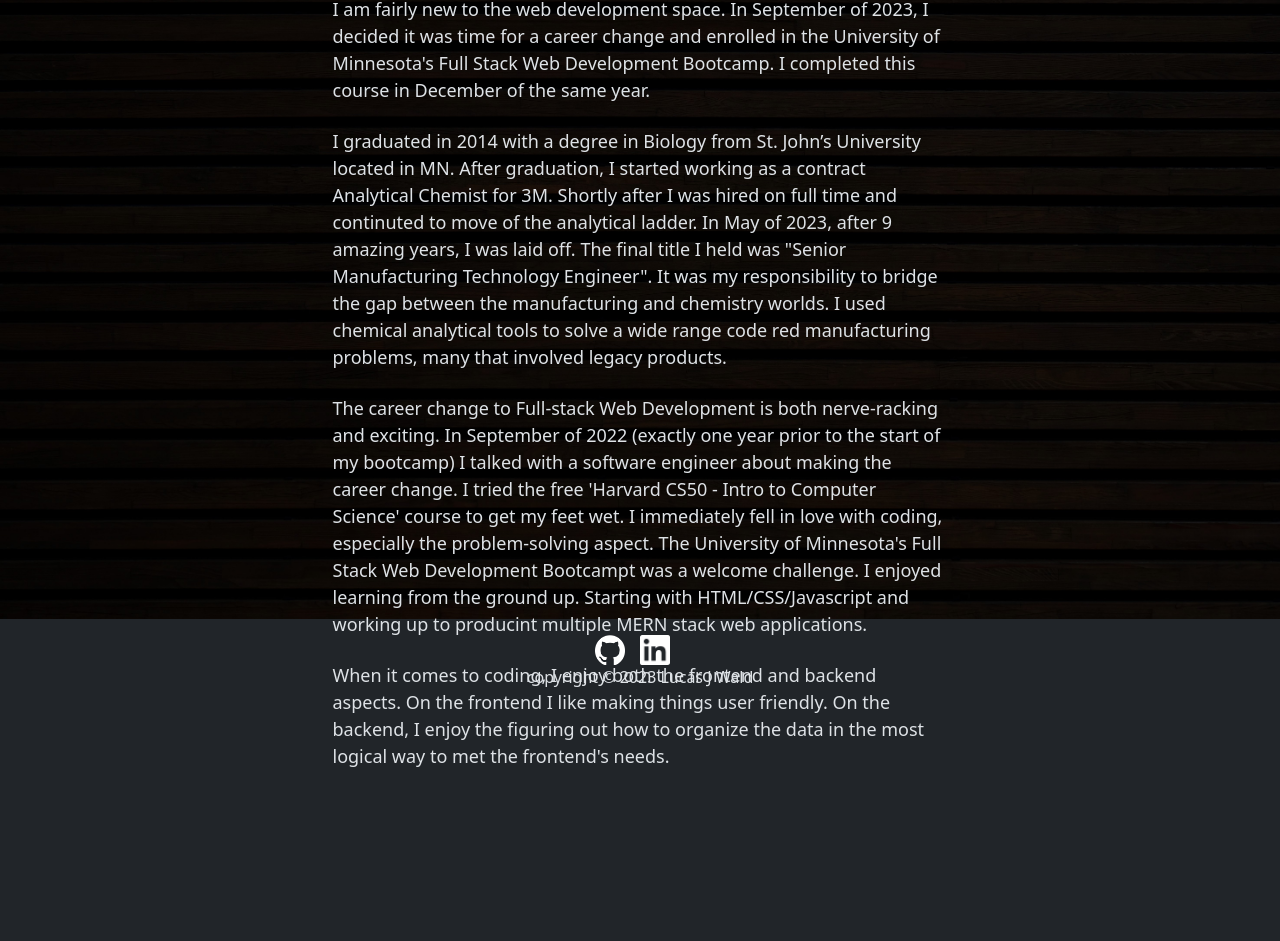
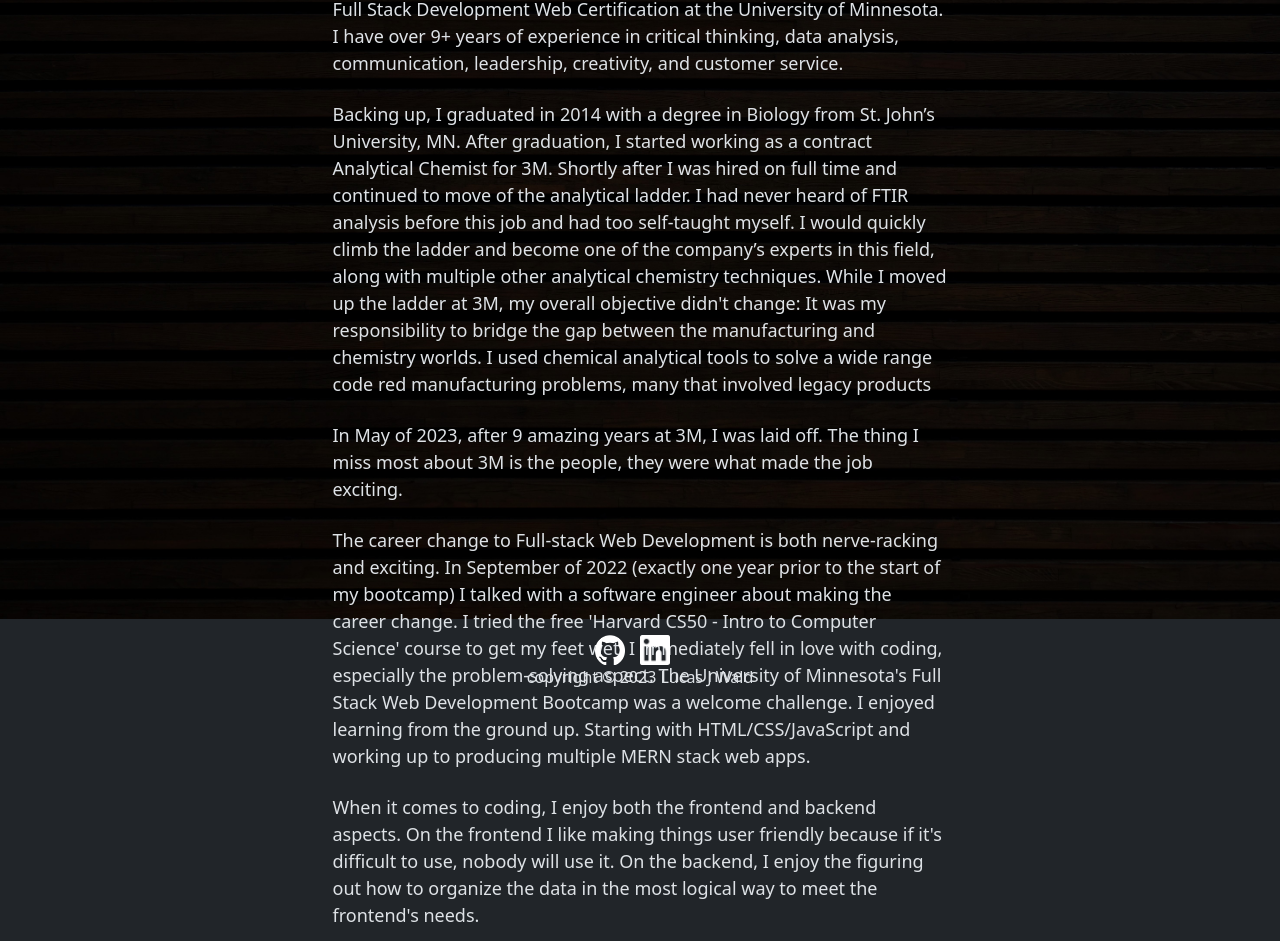
Before and after one commit to Wald14/lucas_wald_portfolio, a React (Vite) app: page / in a window 1280 px wide. Shown: the part 237-1178 px from the top of the page. Before the commit the page ends 1019 px from the top, so only its background shows below. Built offline with nearby package versions, Linux system fonts and the light colour scheme.

Commit message:
Updated About Me section and updated resume

```diff
--- a/src/components/AboutMe.jsx
+++ b/src/components/AboutMe.jsx
@@ -14,10 +14,11 @@
       </Row>
       <Row>
         <div className="about-me-info">
-          <p>I am fairly new to the web development space. In September of 2023, I decided it was time for a career change and enrolled in the University of Minnesota's Full Stack Web Development Bootcamp. I completed this course in December of the same year.</p>
-          <p>I graduated in 2014 with a degree in Biology from St. John’s University located in MN. After graduation, I started working as a contract Analytical Chemist for 3M. Shortly after I was hired on full time and continuted to move of the analytical ladder. In May of 2023, after 9 amazing years, I was laid off. The final title I held was "Senior Manufacturing Technology Engineer". It was my responsibility to bridge the gap between the manufacturing and chemistry worlds. I used chemical analytical tools to solve a wide range code red manufacturing problems, many that involved legacy products.</p>
-          <p>The career change to Full-stack Web Development is both nerve-racking and exciting. In September of 2022 (exactly one year prior to the start of my bootcamp) I talked with a software engineer about making the career change. I tried the free 'Harvard CS50 - Intro to Computer Science' course to get my feet wet. I immediately fell in love with coding, especially the problem-solving aspect. The University of Minnesota's Full Stack Web Development Bootcampt was a welcome challenge. I enjoyed learning from the ground up. Starting with HTML/CSS/Javascript and working up to producint multiple MERN stack web applications.</p>
-          <p>When it comes to coding, I enjoy both the frontend and backend aspects. On the frontend I like making things user friendly. On the backend, I enjoy the figuring out how to organize the data in the most logical way to met the frontend's needs.</p>
+          <p>Full Stack Development Web Certification at the University of Minnesota. I have over 9+ years of experience in critical thinking, data analysis, communication, leadership, creativity, and customer service. </p>
+          <p>Backing up, I graduated in 2014 with a degree in Biology from St. John’s University, MN. After graduation, I started working as a contract Analytical Chemist for 3M. Shortly after I was hired on full time and continued to move of the analytical ladder. I had never heard of FTIR analysis before this job and had too self-taught myself. I would quickly climb the ladder and become one of the company’s experts in this field, along with multiple other analytical chemistry techniques. While I moved up the ladder at 3M, my overall objective didn't change: It was my responsibility to bridge the gap between the manufacturing and chemistry worlds. I used chemical analytical tools to solve a wide range code red manufacturing problems, many that involved legacy products</p>
+          <p>In May of 2023, after 9 amazing years at 3M, I was laid off. The thing I miss most about 3M is the people, they were what made the job exciting. </p>
+          <p>The career change to Full-stack Web Development is both nerve-racking and exciting. In September of 2022 (exactly one year prior to the start of my bootcamp) I talked with a software engineer about making the career change. I tried the free 'Harvard CS50 - Intro to Computer Science' course to get my feet wet. I immediately fell in love with coding, especially the problem-solving aspect. The University of Minnesota's Full Stack Web Development Bootcamp was a welcome challenge. I enjoyed learning from the ground up. Starting with HTML/CSS/JavaScript and working up to producing multiple MERN stack web apps. </p>
+          <p>When it comes to coding, I enjoy both the frontend and backend aspects. On the frontend I like making things user friendly because if it's difficult to use, nobody will use it. On the backend, I enjoy the figuring out how to organize the data in the most logical way to meet the frontend's needs. </p>
         </div>
       </Row>
     </div>
```
Also changed, not shown: 1 other file (tests, documents, lock files or other folders).
